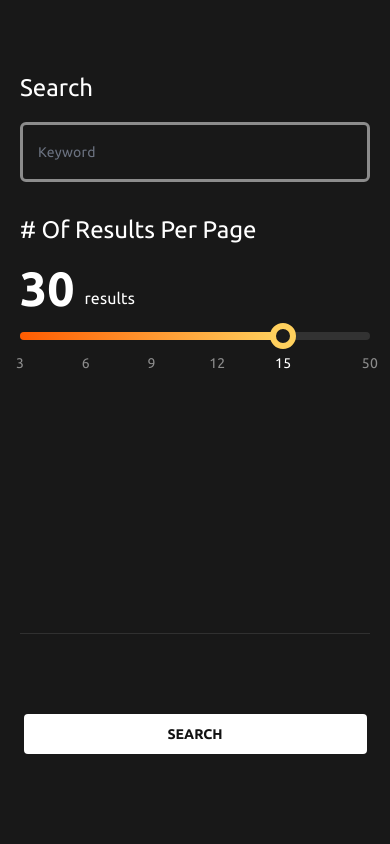
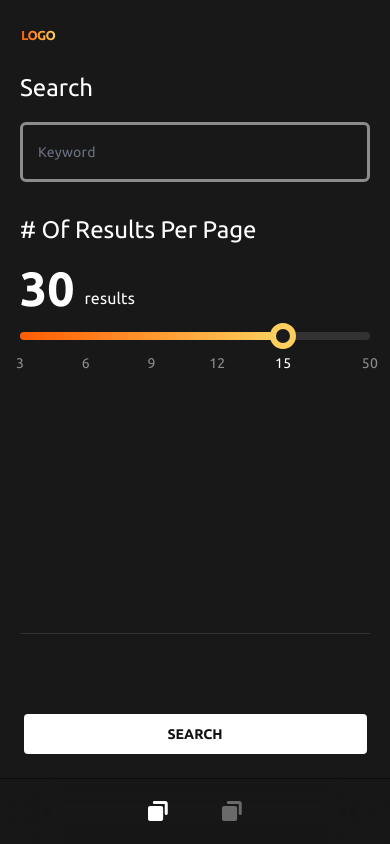
Before and after one commit to yun-cheng/aha-assessment, a React (Vite) app: page / in a window 390 px wide. Built offline with nearby package versions, Linux system fonts and the light colour scheme.

Commit message:
feat(NavBar): add NavBar UI

```diff
--- a/src/components/common/NavBar/NavBar.tsx
+++ b/src/components/common/NavBar/NavBar.tsx
@@ -1,5 +1,43 @@
 import type { ReactElement } from 'react'
+import cn from 'utils/cn'
+import Logo from '../Logo'
+import NavButton from './NavButton'
 
 export default function NavBar(): ReactElement {
-	return <div className='hidden min-w-20 sm:block' />
+	return (
+		<>
+			<div
+				className={cn(
+					'fixed z-[1100] h-[70px] w-full sm:hidden',
+					'flex items-center bg-background'
+				)}
+			>
+				<Logo className='ml-[21px]' />
+			</div>
+			<div className='hidden min-w-20 bg-[#1b1b1b] sm:block'>
+				<div className='ml-[1px] mt-[37px] flex justify-center'>
+					<Logo />
+				</div>
+				<NavButton className='ml-[2px] mt-[43px]' to='/' name='Home' isActive />
+				<NavButton
+					className='ml-[2px] mt-[22px]'
+					to='/tags'
+					name='Tags'
+					isActive={false}
+					hasNotification
+				/>
+			</div>
+			<div
+				className={cn(
+					'fixed bottom-0 h-[66px] w-full sm:hidden',
+					'bg-background/20 shadow-[inset_0_0.5px_0_0_rgba(0,0,0,0.8)] backdrop-blur-[27.1828px]'
+				)}
+			>
+				<div className='flex h-full items-center justify-center'>
+					<NavButton className='' to='/' isActive />
+					<NavButton className='ml-[50px]' to='/tags' isActive={false} />
+				</div>
+			</div>
+		</>
+	)
 }
```
